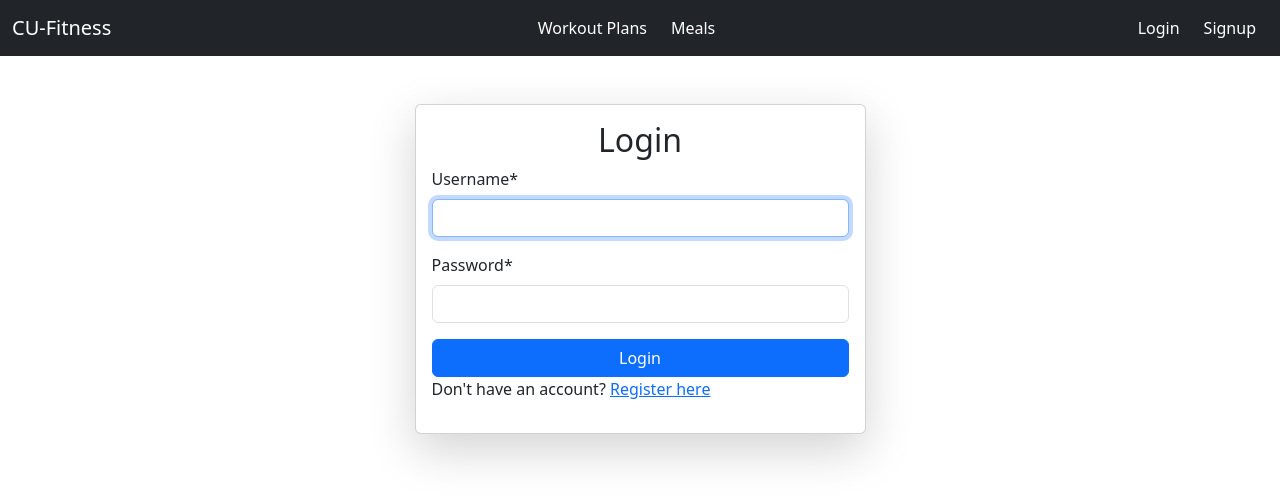
After one commit to greenquark-phoenix/cu_fitness, a Django app: page /users/login/ in a window 1280 px wide. The commit adds this page. Shown: the top 502 px of the page. Run offline with Django 5.2, Linux system fonts and the light colour scheme; some libraries are stand-ins or nearby versions.

Commit message:
FITNESS-41: Add the login/logout

```diff
--- a/templates/base.html
+++ b/templates/base.html
@@ -38,11 +38,17 @@
             <ul class="navbar-nav ms-auto">
                 {% if not user.is_authenticated %}
                     <li class="nav-item">
+                        <a class="nav-link btn btn-primary mx-1 text-white" href="{% url 'login' %}">Login</a>
+                    </li>
+                    <li class="nav-item">
                         <a class="nav-link btn btn-primary mx-1 text-white" href="{% url 'signup' %}">Signup</a>
                     </li>
                 {% else %}
                     <li class="nav-item">
                         <a class="nav-link btn btn-primary mx-1 text-white" href="{% url 'user_goals' %}">Goals</a>
+                    </li>
+                    <li class="nav-item">
+                        <a class="nav-link btn btn-primary mx-1 text-white" href="{% url 'logout' %}">Logout</a>
                     </li>
                 {% endif %}
             </ul>
--- /dev/null
+++ b/templates/users/login.html
@@ -0,0 +1,26 @@
+{% extends 'base.html' %}
+{% load crispy_forms_filters %}
+{% load crispy_forms_tags %}
+
+{% block content %}
+    <div class="container mt-5">
+        <div class="row justify-content-center">
+            <div class="col-md-5">
+                <div class="card shadow-lg">
+                    <div class="card-body">
+                        <h2 class="text-center">Login</h2>
+                        <form method="POST">
+                            {% csrf_token %}
+                            {{ form|crispy }}
+                            <button type="submit" class="btn btn-primary w-100">Login</button>
+                        </form>
+                        {% if error %}
+                            <div class="alert alert-danger">{{ error }}</div>
+                        {% endif %}
+                        <p>Don't have an account? <a href="{% url 'signup' %}">Register here</a></p>
+                    </div>
+                </div>
+            </div>
+        </div>
+    </div>
+{% endblock %}
--- a/users/urls.py
+++ b/users/urls.py
@@ -4,4 +4,6 @@ from users import views as users_views
 
 urlpatterns = [
     path("signup/", users_views.signup_view, name="signup"),
+    path('login/', users_views.login_view, name='login'),
+    path('logout/', users_views.logout_view, name='logout'),
 ]
--- a/users/views.py
+++ b/users/views.py
@@ -1,5 +1,6 @@
-from django.contrib.auth import login
+from django.contrib.auth.forms import AuthenticationForm
 from django.shortcuts import render, redirect
+from django.contrib.auth import login, logout
 
 from users.forms import SignupForm
 
@@ -15,3 +16,21 @@ def signup_view(request):
     else:
         form = SignupForm()
     return render(request, "users/signup.html", {"form": form})
+
+def login_view(request):
+    if request.method == 'POST':
+        form = AuthenticationForm(request, data=request.POST)
+        if form.is_valid():
+            user = form.get_user()
+            login(request, user)
+            return redirect('home')
+        else:
+            return render(request, 'users/login.html', {'form': form, 'error': 'Invalid username or password'})
+    else:
+        form = AuthenticationForm()
+
+    return render(request, 'users/login.html', {'form': form})
+
+def logout_view(request):
+    logout(request)
+    return redirect("home")
```
